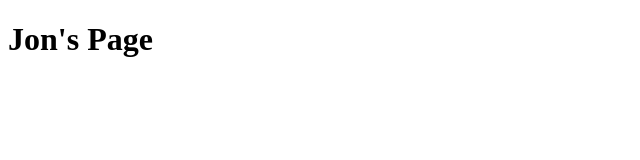
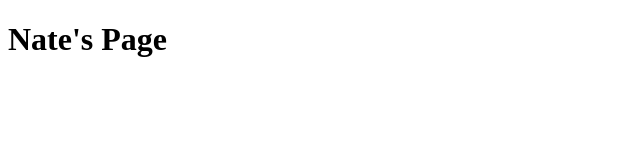
Before and after one commit to nateghsc09/Project-1, a plain HTML site: page main.html in a window 1280 px wide. Shown: the whole page, without its empty margins (0-640 px from the left). Drawn offline with Linux system fonts and the light colour scheme.

Commit message:
Update main.html

```diff
--- a/main.html
+++ b/main.html
@@ -7,6 +7,6 @@
     <title>Nate's Page</title>
 </head>
 <body>
-    <h1>Jon's Page</h1>
+    <h1>Nate's Page</h1>
 </body>
 </html>
```
